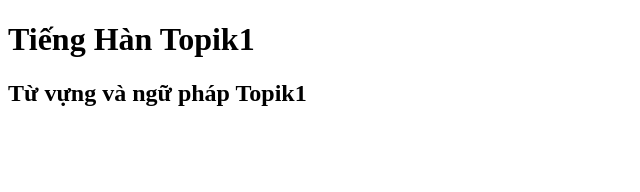
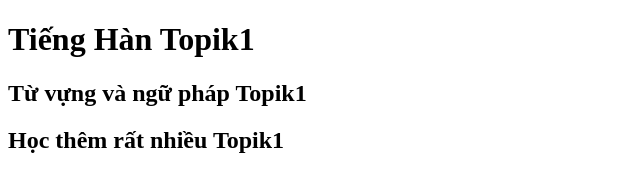
Before and after one commit to phanvc1996-dot/Duanlaptrinhso20, a plain HTML site: page index.html in a window 1280 px wide. Shown: the whole page, without its empty margins (0-640 px from the left). Drawn offline with Linux system fonts and the light colour scheme.

Commit message:
Học thêm rất nhiều

```diff
--- a/index.html
+++ b/index.html
@@ -8,5 +8,6 @@
   <body>
     <h1>Tiếng Hàn Topik1</h1>
     <h2>Từ vựng và ngữ pháp Topik1</h2>
+    <h2>Học thêm rất nhiều Topik1</h2>
   </body>
 </html>
```
